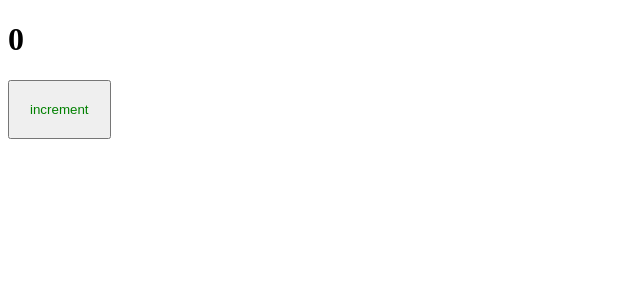
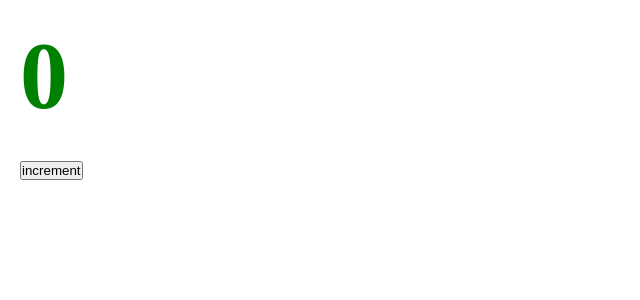
Before and after one commit to NikitaPokryshko/production-project, a React app: page / in a window 1280 px wide. Shown: the top 300 px of the page, without its empty margins (0-640 px from the left). Built offline with nearby package versions, Linux system fonts and the light colour scheme.

Commit message:
Add SCSS Modules config for Webpack
Move root component to App

```diff
--- /dev/null
+++ b/src/App.tsx
@@ -0,0 +1,14 @@
+import React from 'react'
+import { Counter } from './components/Counter'
+
+import './index.scss'
+
+const App = () => {
+  return (
+    <div className="app">
+      <Counter />
+    </div>
+  )
+}
+
+export default App
--- a/src/components/Counter.scss
+++ b/src/components/Counter.module.scss
@@ -1,4 +1,4 @@
-button {
+.button {
   padding: 20px;
   color: green;
 }
--- a/src/components/Counter.tsx
+++ b/src/components/Counter.tsx
@@ -1,6 +1,6 @@
 import React, { useState } from 'react'
 
-import "./Counter.scss"
+import classes from "./Counter.module.scss"
 
 export const Counter = () => {
   const [count, setCount] = useState<number>(0)
@@ -8,7 +8,7 @@ export const Counter = () => {
   const increment = () => setCount(count + 1)
 
   return (
-    <div>
+    <div className={classes.button}>
       <h1>{count}</h1>
       <button onClick={increment}>increment</button>
     </div>
--- /dev/null
+++ b/src/index.scss
@@ -0,0 +1,9 @@
+* {
+  margin: 0;
+  padding: 0;
+  box-sizing: border-box;
+}
+
+.app {
+  font-size: 48px;
+}
--- a/src/index.tsx
+++ b/src/index.tsx
@@ -1,11 +1,7 @@
-// import React from 'react'
-
 import { render } from 'react-dom'
-import { Counter } from './components/Counter'
+import App from './App'
 
 render(
-  <div>
-    <Counter/>
-  </div>,
+  <App/>,
   document.getElementById('root')
 )
--- a/src/test.ts
+++ /dev/null
@@ -1,5 +0,0 @@
-export function someFn(arg: number): string {
-  console.log('RANDOM FUNCTION')
-
-  return "RANDOM FUNCTION return"
-}
```
Also changed, not shown: src/global.d.ts (added, +16 -0 lines), 3 other files (tests, documents, lock files or other folders).
